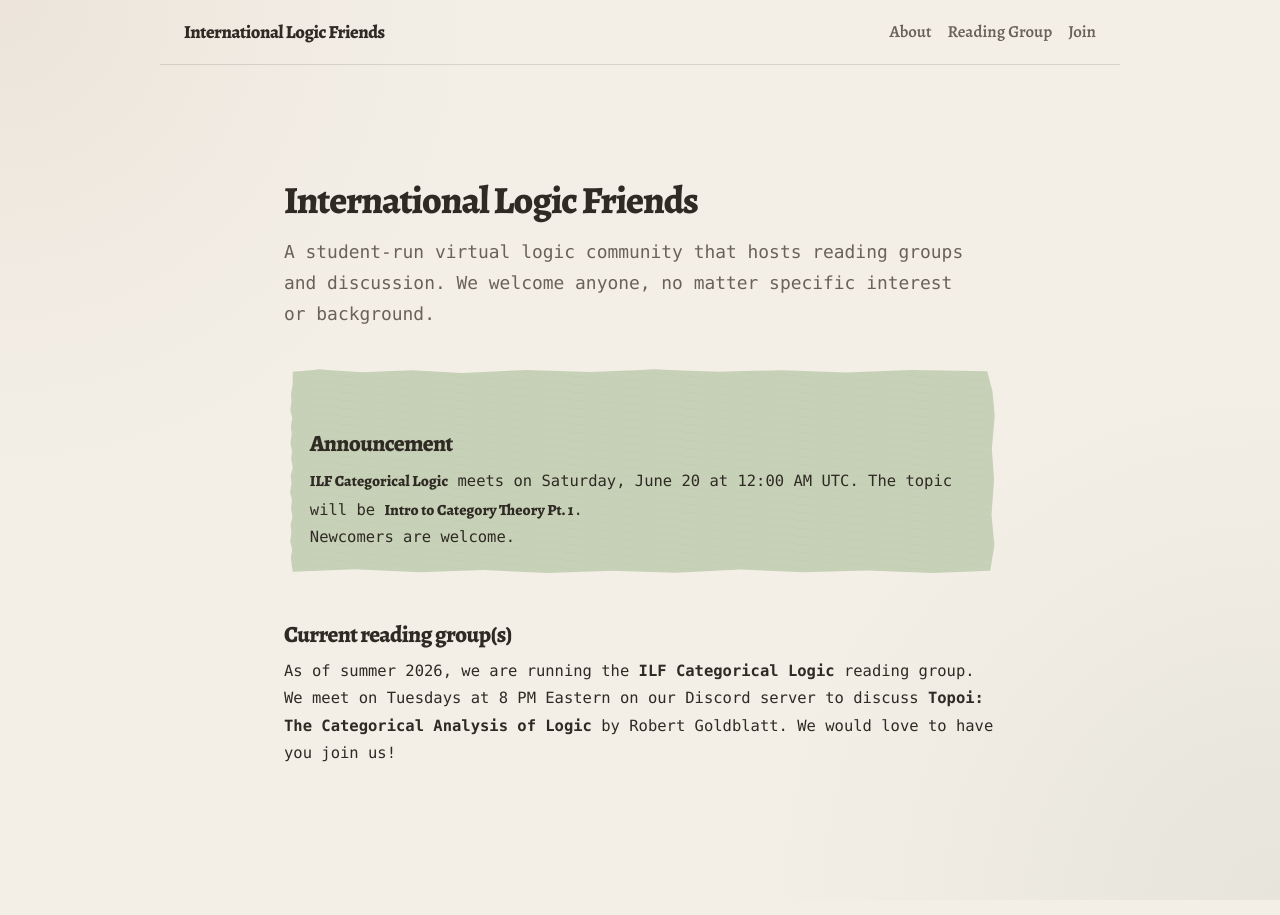
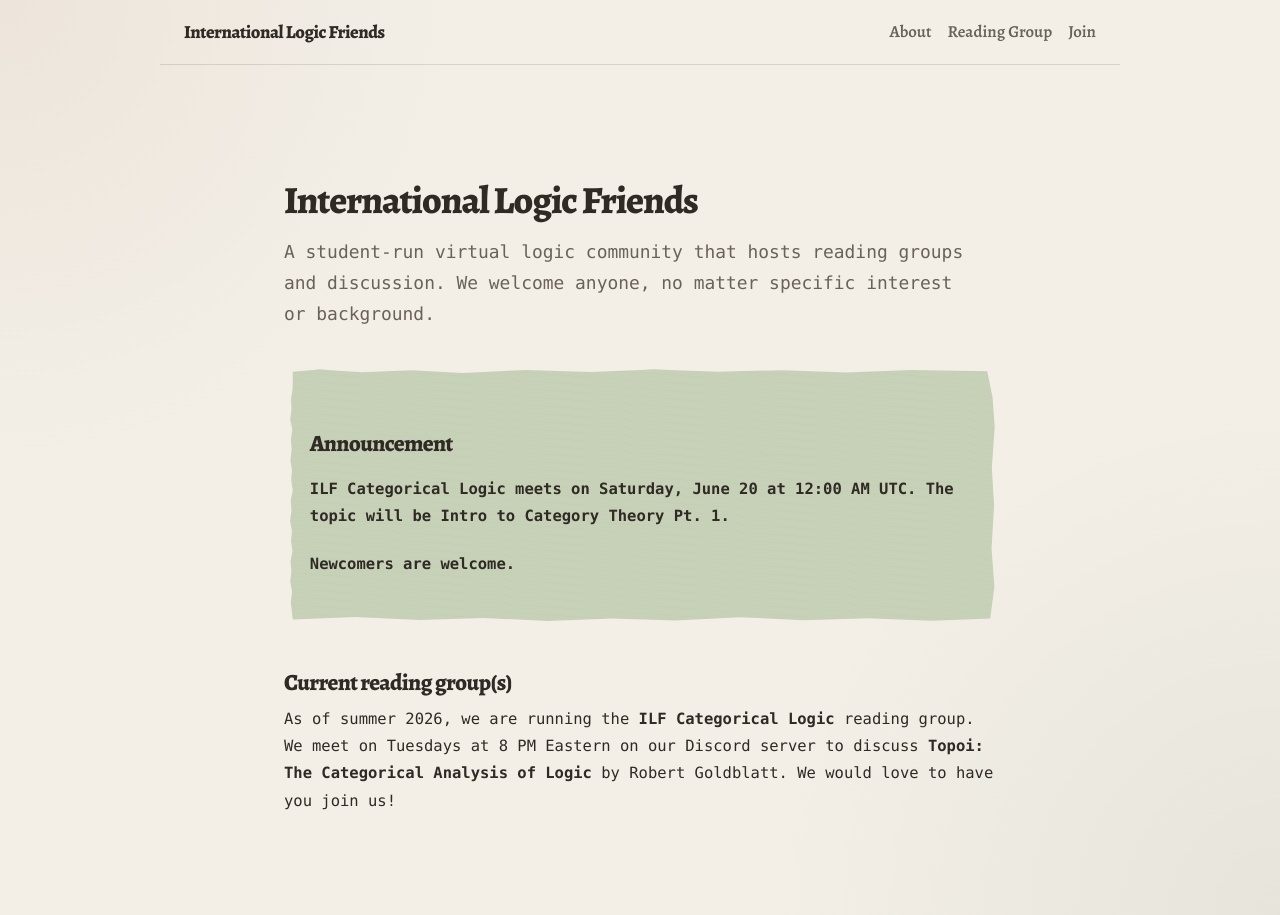
Before and after one commit to international-logic-friends/international-logic-friends.github.io, a Jekyll site: the page built from index.md, in a window 1280 px wide. Built offline with Jekyll 4.4.1, drawn with Linux system fonts in a browser that asks for light colours; some web fonts are replaced.

Commit message:
new announcement

```diff
--- a/index.md
+++ b/index.md
@@ -12,9 +12,9 @@ A student-run virtual logic community that hosts reading groups and discussion.
 
 ### Announcement
 
-**ILF Categorical Logic** meets on <time class="local-time" datetime="2026-06-19T20:00:00-04:00">8:00 PM Eastern</time>. The topic will be **Intro to Category Theory Pt. 1**.
+#### ILF Categorical Logic meets on <time class="local-time" datetime="2026-06-19T20:00:00-04:00">8:00 PM Eastern</time>. The topic will be Intro to Category Theory Pt. 1.
 
-Newcomers are welcome.
+#### Newcomers are welcome.
 
 </div>
 
```
